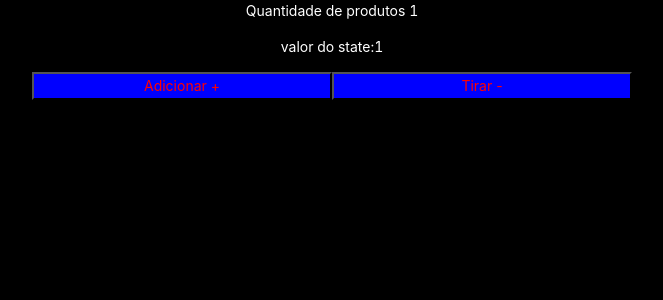
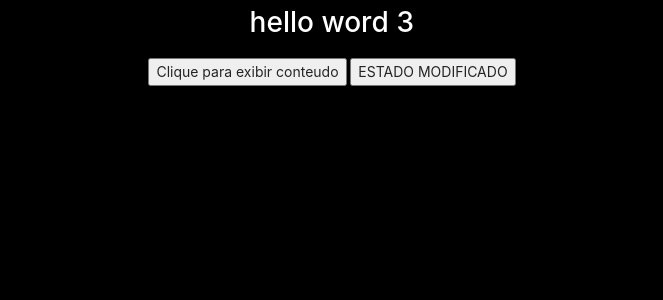
Before and after one commit to allan-front-end2020/curso-react, a React (Create React App) app in the folder app01/: page / in a window 1280 px wide. Shown: the top 300 px of the page, without its empty margins (308-971 px from the left). Built offline with nearby package versions, Linux system fonts and the light colour scheme.

Commit message:
Criando eventos em useState em componentes02

```diff
--- a/app01/public/index.html
+++ b/app01/public/index.html
@@ -29,7 +29,7 @@
   <body
   style="text-align: center;
   justify-content:
-  center; background-color: black; color: white;"
+  center; background-color: black;"
   >
     <noscript>You need to enable JavaScript to run this app.</noscript>
     <div id="root"></div>
--- a/app01/src/App.css
+++ b/app01/src/App.css
@@ -1,21 +1,3 @@
-.texte {
-  color: aqua;
-  text-align: center;
-  font-size: 35px;
+h1 {
+  color: white;
 }
-
-.texte h1 {
-  color: aqua;
-  text-align: center;
-  font-size: 50px;
-}
-.texte h2 {
-  color: aqua;
-  text-align: center;
-  font-size: 80px;
-}
-.botao {
-  width: 300px;
-  background-color: blue;
-  color: red;
-}
--- a/app01/src/App.js
+++ b/app01/src/App.js
@@ -1,23 +1,35 @@
-import React , {useState}from 'react';
-import './App.css'
+import React, {useState} from 'react';
 
+import './App.css';
 
 
 export default function App (){
+  const [title, setTitle] = useState('hello word 3');
+  const [showContent, setShowContent] = useState(false)
 
 
-  const [num,setNum]=useState(1)
+  function handleTitle(){
+    setTitle('estado modificado');
+  }
+  function handleContent(){
+    setShowContent(!showContent);
+  }
+
 
 
 
   return(
-    <>
-      <p>Quantidade de produtos {num}</p>
-     <p>valor do state:{num}</p>
-     <button className='botao' onClick={()=>setNum(num+1)}>Adicionar + </button>
+    <div>
 
-     <button className='botao'  onClick={()=>setNum(num-1)}>Tirar - </button>
-
-    </>
+      <h1 style={{color:'white'}}>{title}</h1>
+      {showContent &&  <Conteudo  />}
+     <button onClick={handleContent}>{showContent ? 'Clique para esconder o conteudo ':'Clique para exibir conteudo'}</button>
+      &nbsp;
+      <button onClick={handleTitle}> {title ? 'ESTADO MODIFICADO':'OK'}</button>
+    </div>
   )
 }
+
+function Conteudo(){
+  return <h2 style={{color:'white'}} >conteúdo excluisivo e fora de série</h2>
+}
--- a/app01/src/index.js
+++ b/app01/src/index.js
@@ -6,7 +6,7 @@ import reportWebVitals from './reportWebVitals';
 import 'antd/dist/antd.css';
 
 
-function tik(){
+
 
   ReactDOM.render(
     <React.StrictMode>
@@ -16,9 +16,8 @@ function tik(){
   );
 
 
-}
-setInterval(tik,1000)
-tik()
+
+
 // If you want to start measuring performance in your app, pass a function
 // to log results (for example: reportWebVitals(console.log))
 // or send to an analytics endpoint. Learn more: https://bit.ly/CRA-vitals
```
Also changed, not shown: app01/src/componentes/Alunos.js (deleted, +0 -16 lines), app01/src/componentes/Botao.js (deleted, +0 -15 lines), app01/src/componentes/Corpo.js (deleted, +0 -37 lines), app01/src/componentes/Dados.js (deleted, +0 -22 lines), app01/src/componentes/Header.js (deleted, +0 -22 lines), app01/src/componentes/Relogio.js (deleted, +0 -11 lines).
